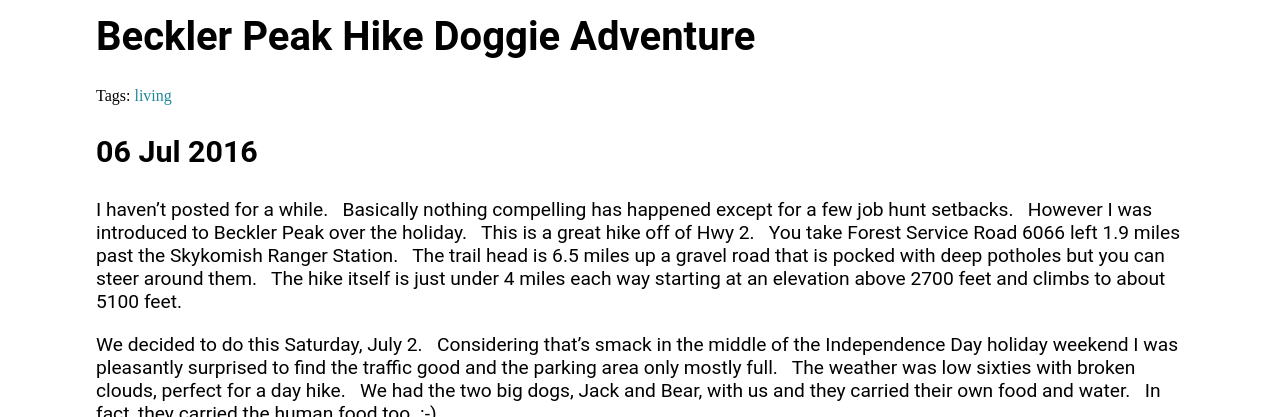
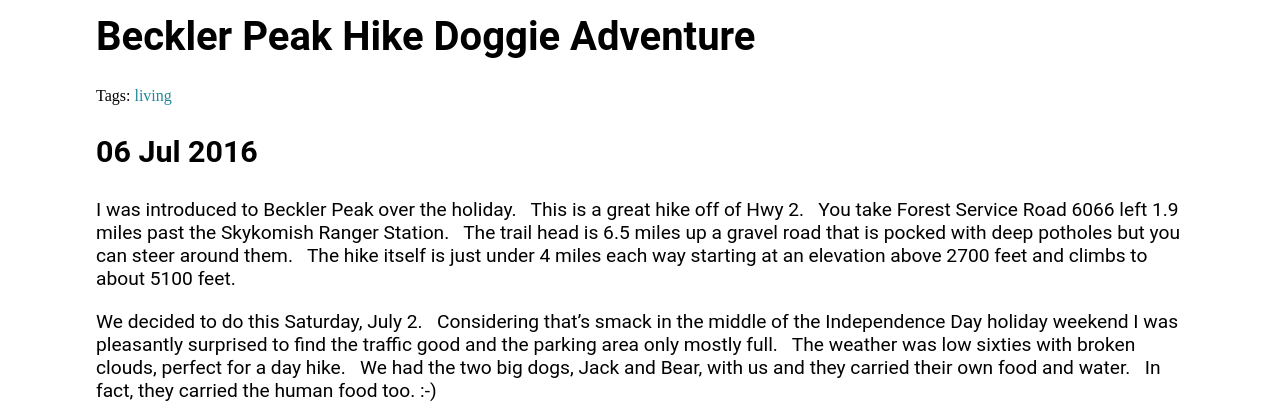
Before and after one commit to mo4dawg/mo4dawg.github.io, a Jekyll site: the page built from _posts/2016-07-06-dog-weekend.md, in a window 1280 px wide and 900 px high, scrolled down 333 px, cut to the strip 62-479 px from the top of the window. Built offline with Jekyll 4.4.1, drawn with Linux system fonts in a browser that asks for light colours; comment, search, counter and statistics services are not loaded.

Commit message:
Update 2016-07-06-dog-weekend.md

```diff
--- a/_posts/2016-07-06-dog-weekend.md
+++ b/_posts/2016-07-06-dog-weekend.md
@@ -6,7 +6,7 @@ tags:
 - living
 published: true
 ---
-I haven't posted for a while.  &nbsp; Basically nothing compelling has happened except for a few job hunt setbacks.  &nbsp; However I was introduced to Beckler Peak over the holiday.  &nbsp; This is a great hike off of Hwy 2.  &nbsp; You take Forest Service Road 6066 left 1.9 miles past the Skykomish Ranger Station.  &nbsp; The trail head is 6.5 miles up a gravel road that is pocked with deep potholes but you can steer around them.   &nbsp; The hike itself is just under 4 miles each way starting at an elevation above 2700 feet and climbs to about 5100 feet.
+I was introduced to Beckler Peak over the holiday.  &nbsp; This is a great hike off of Hwy 2.  &nbsp; You take Forest Service Road 6066 left 1.9 miles past the Skykomish Ranger Station.  &nbsp; The trail head is 6.5 miles up a gravel road that is pocked with deep potholes but you can steer around them.   &nbsp; The hike itself is just under 4 miles each way starting at an elevation above 2700 feet and climbs to about 5100 feet.
 
 We decided to do this Saturday, July 2.  &nbsp; Considering that's smack in the middle of the Independence Day holiday weekend I was pleasantly surprised to find the traffic good and the parking area only mostly full.  &nbsp; The weather was low sixties with broken clouds, perfect for a day hike.  &nbsp;  We had the two big dogs, Jack and Bear, with us and they carried their own food and water.  &nbsp; In fact, they carried the human food too. :-)
 
```
